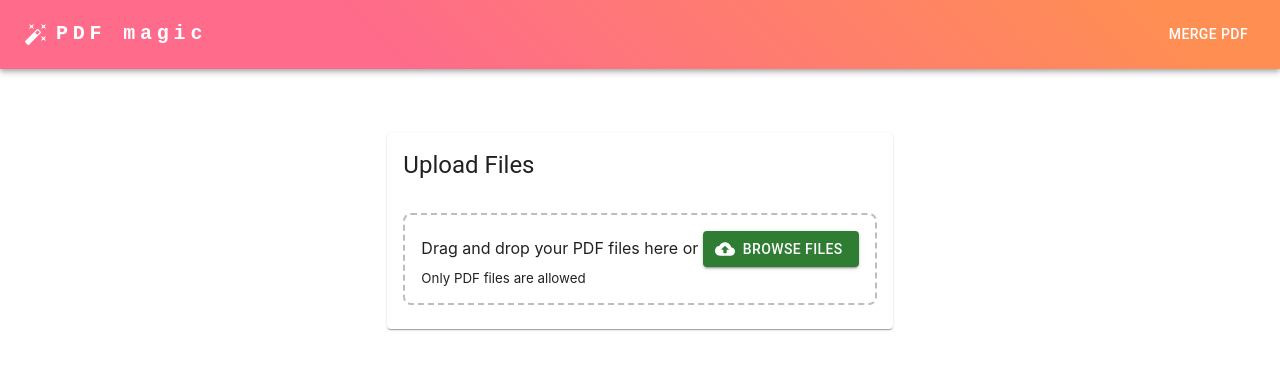
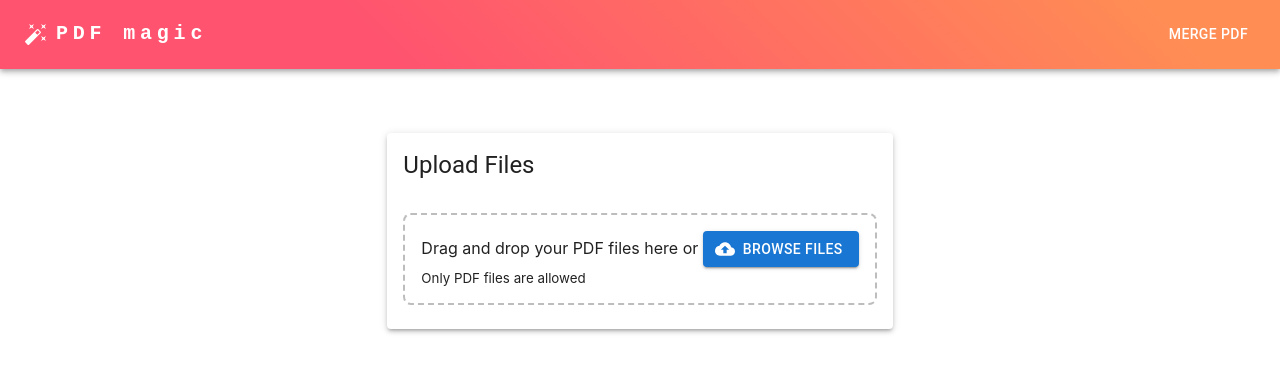
Before and after one commit to szoboszlaianna/pdfmagic, a React (Create React App) app in the folder frontend/: page / in a window 1280 px wide. Shown: the top 372 px of the page. Built offline with nearby package versions, Linux system fonts and the light colour scheme; the HTML template or start-up script is replaced by a standard one.

Commit message:
docker works

```diff
--- a/frontend/src/Components/DragAndDrop.tsx
+++ b/frontend/src/Components/DragAndDrop.tsx
@@ -72,7 +72,7 @@ const DragAndDrop = ({ onFilesSelected }: DragAndDropProps) => {
         <Button
           onClick={handleButtonClick}
           variant="contained"
-          color="success"
+          color="primary"
           startIcon={<CloudUploadIcon />}
         >
           Browse files
--- a/frontend/src/Components/Navbar.tsx
+++ b/frontend/src/Components/Navbar.tsx
@@ -15,7 +15,7 @@ import { styled } from "@mui/material/styles";
 const pages = ["Merge pdf"];
 
 const GradientAppBar = styled(AppBar)({
-  background: "linear-gradient(45deg, #FE6B8B 30%, #FF8E53 90%)",
+  background: "linear-gradient(45deg, #FF536F 30%, #FF8D54 90%)",
 });
 
 function Navbar() {
--- a/frontend/src/Components/PdfPreview.tsx
+++ b/frontend/src/Components/PdfPreview.tsx
@@ -51,7 +51,7 @@ function PdfPreview({ file, onFileDelete }: PdfPreviewProps) {
         position: "relative",
         height: 300,
         justifyContent: "center",
-        backgroundColor: "rgba(254, 107, 139, 0.4)",
+        backgroundColor: "rgba(255,141,84, 0.6)",
         borderRadius: 5,
       }}
     >
--- a/frontend/src/Components/Previews.tsx
+++ b/frontend/src/Components/Previews.tsx
@@ -1,4 +1,4 @@
-import { Box, Grid } from "@mui/material";
+import { Grid } from "@mui/material";
 import { useCallback } from "react";
 import PdfPreview from "./PdfPreview";
 
--- a/frontend/src/Components/UploadCard.tsx
+++ b/frontend/src/Components/UploadCard.tsx
@@ -30,7 +30,6 @@ const UploadCard = ({ onUploadComplete }: UploadCardProps) => {
         return response.json();
       })
       .then((data: any) => {
-        console.log(data);
         onUploadComplete(files);
       })
       .catch((error: Error) => {
@@ -41,7 +40,7 @@ const UploadCard = ({ onUploadComplete }: UploadCardProps) => {
   }
 
   return (
-    <Card sx={{ minWidth: 275, maxWidth: "sm" }}>
+    <Card sx={{ minWidth: 275, maxWidth: "sm" }} elevation={3}>
       <CardHeader title="Upload Files" />
       <CardContent
         sx={{ display: "flex", justifyContent: "center", alignItems: "center" }}
```
Also changed, not shown: 1 other file (tests, documents, lock files or other folders).
